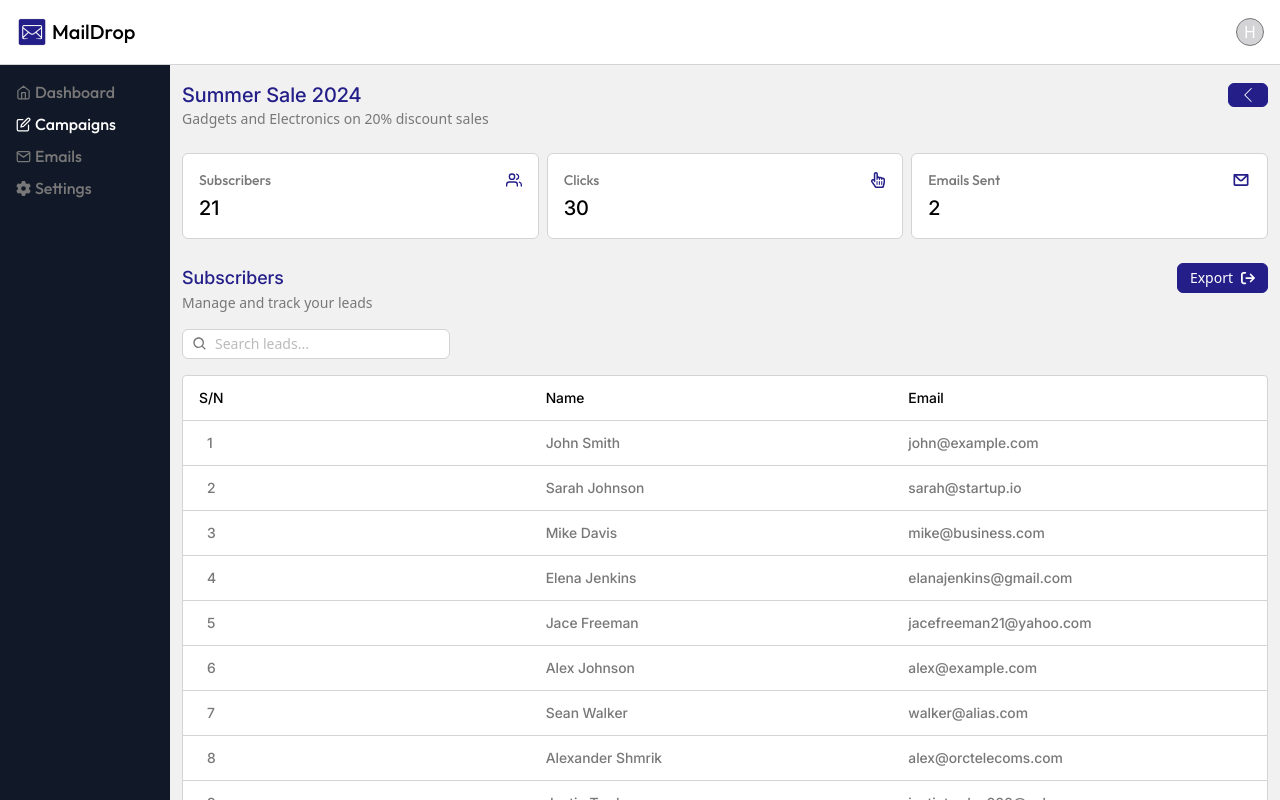
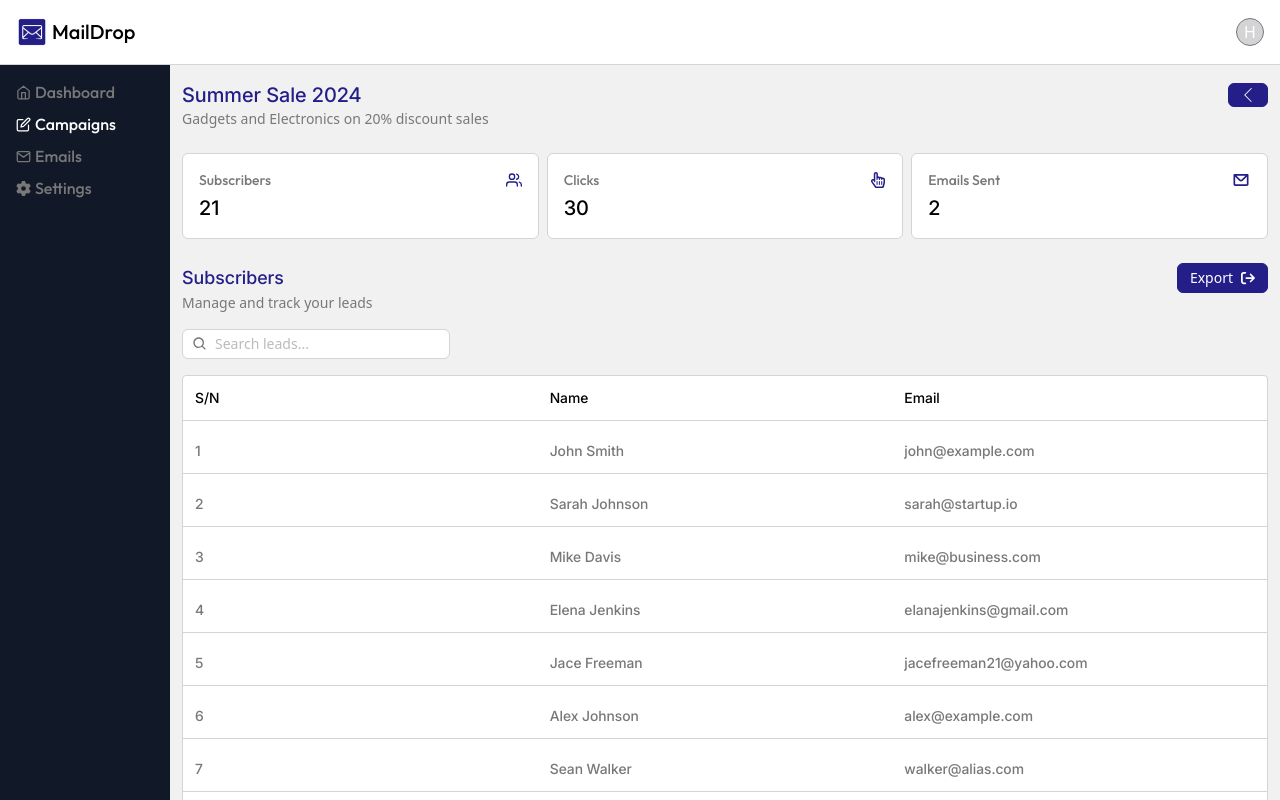
Before and after one commit to Habeebamoo/MailDrop, a React (Vite) app in the folder client/: page /dashboard/campaigns in a window 1280 px wide. Both pictures are taken after a click on the element 1127 px from the left and 381 px from the top of the page. Shown: the top 800 px of the page. Built offline with nearby package versions, Linux system fonts and the light colour scheme.

Commit message:
updated client pages

```diff
--- a/client/src/components/dashboard/campaign/Campaign.tsx
+++ b/client/src/components/dashboard/campaign/Campaign.tsx
@@ -1,10 +1,11 @@
 import { BiSearch, BiTrash } from "react-icons/bi"
 import { FaArrowRightFromBracket, FaGears } from "react-icons/fa6"
-import { SlArrowLeft, SlArrowRight } from "react-icons/sl"
+import { SlArrowLeft } from "react-icons/sl"
 import { useTheme } from "../../../context/ThemeContext"
 import { CgMail } from "react-icons/cg"
 import { FiLink, FiUsers } from "react-icons/fi"
 import { FaRegHandPointer } from "react-icons/fa"
+import Pagination from "./Pagination"
 
 const Campaign = ({ setActiveTab }: { setActiveTab: React.Dispatch<React.SetStateAction<"campaigns" | "new" | "leads">>
 }) => {
@@ -14,7 +15,6 @@ const Campaign = ({ setActiveTab }: { setActiveTab: React.Dispatch<React.SetStat
     setActiveTab("campaigns")
   }
 
-  //default
   const Leads = [
     {"name": "John Smith", "email": "john@example.com"},
     {"name": "Sarah Johnson", "email": "sarah@startup.io"},
@@ -26,6 +26,7 @@ const Campaign = ({ setActiveTab }: { setActiveTab: React.Dispatch<React.SetStat
     {"name": "Alexander Shmrik", "email": "alex@orctelecoms.com"},
     {"name": "Justin Trudae", "email": "justintrudae200@yahoo.com"},
     {"name": "John Charpel", "email": "johncharpel98@gmail.com"},
+    {"name": "Emerik Chan", "email": "chanemerik@gmail.com"},
   ];
 
   return (
@@ -78,34 +79,7 @@ const Campaign = ({ setActiveTab }: { setActiveTab: React.Dispatch<React.SetStat
         />
         <BiSearch className="absolute top-[7px] left-[10px]" />
       </div>
-      <div className="bg-white dark:bg-gray-900 border-1 border-accentLight dark:border-gray-800 rounded-sm mt-4">
-        <div className="grid grid-cols-4 md:grid-cols-3 gap-1 font-inter text-sm border-b-1 border-b-accentLight dark:border-gray-700 dark:text-white py-3">
-          <p className="pl-4">S/N</p>
-          <p>Name</p>
-          <p>Email</p>
-        </div>
-
-        {Leads.map((lead, i) => {
-          return (
-            <>
-            <div className="grid grid-cols-4 md:grid-cols-3 gap-1 font-inter text-sm border-b-1 border-b-accentLight dark:border-gray-700 text-accent py-3">
-              <p className="pl-6">{i+1}</p>
-              <p>{lead.name}</p>
-              <p>{lead.email}</p>
-            </div>
-            </>
-          )
-        })}
-
-      </div>
-      <div className="flex-center gap-2 mt-4 text-accent">
-        <div className="cursor-pointer py-2 px-3 hover:bg-white rounded-lg"><SlArrowLeft /></div>
-        <div className="bg-white py-2 px-3 rounded-lg">1</div>
-        <div className="py-2 px-3 rounded-lg">2</div>
-        <div className="py-2 px-3 rounded-lg">3</div>
-        <div className="cursor-pointer py-2 px-3 hover:bg-white rounded-lg"><SlArrowRight /></div>
-      </div>
-
+      <Pagination data={Leads} />
       <div className="p-6 rounded-md bg-white dark:bg-gray-900 dark:border-1 dark:border-gray-800 mt-6">
         <div className="flex-start gap-2 text-primary dark:text-white">
           <FaGears size={20} />
--- a/client/src/components/dashboard/campaign/Dashboard.tsx
+++ b/client/src/components/dashboard/campaign/Dashboard.tsx
@@ -1,4 +1,4 @@
-import { SlArrowLeft, SlArrowRight } from "react-icons/sl"
+import { SlArrowRight } from "react-icons/sl"
 import { useTheme } from "../../../context/ThemeContext"
 import { IoIosSend } from "react-icons/io";
 import { BiPlus } from "react-icons/bi";
@@ -72,13 +72,6 @@ const Dashboard = ({ setActiveTab }: { setActiveTab: React.Dispatch<React.SetSta
           </div>
         </div>
       </div>
-      <div className="flex-center gap-2 mt-4 text-accent">
-        <div className="cursor-pointer py-2 px-3 hover:bg-white rounded-lg"><SlArrowLeft /></div>
-        <div className="bg-white py-2 px-3 rounded-lg">1</div>
-        <div className="py-2 px-3 rounded-lg">2</div>
-        <div className="py-2 px-3 rounded-lg">3</div>
-        <div className="cursor-pointer py-2 px-3 hover:bg-white rounded-lg"><SlArrowRight /></div>
-      </div>
     </section>
   )
 }
--- /dev/null
+++ b/client/src/components/dashboard/campaign/Pagination.tsx
@@ -0,0 +1,55 @@
+import { useState } from "react";
+
+const Pagination = ({ data }: { data: any[] }) => {
+  const [currentPage, setCurrentPage] = useState<number>(1)
+
+  const ITEMS_PER_PAGE = 10;
+  const totalPages = Math.ceil(data.length / ITEMS_PER_PAGE);
+  const startIndex = (currentPage - 1) * ITEMS_PER_PAGE;
+  const currentItems = data.slice(startIndex, startIndex + ITEMS_PER_PAGE);
+
+  return (
+    <>
+      <div className="bg-white dark:bg-gray-900 border-1 border-accentLight dark:border-gray-800 rounded-sm mt-4">
+        <div className="grid grid-cols-1 md:grid-cols-3 gap-1 font-inter text-sm border-b-1 border-b-accentLight dark:border-gray-700 dark:text-white p-3">
+          <p className="w-7">S/N</p>
+          <p>Name</p>
+          <p>Email</p>
+        </div>
+
+        <div className="mt-2 space-y-2">
+          {currentItems.map((data, i) => {
+            return (
+            <div className="grid grid-cols-1 md:grid-cols-3 gap-1 font-inter text-sm border-b-1 border-b-accentLight dark:border-gray-700 text-accent p-3">
+              <p className="w-6">{i+1}</p>
+              <p className="break-words">{data.name}</p>
+              <p className="break-words">{data.email}</p>
+            </div>
+            )
+          })}
+        </div>
+      </div>
+      <div className="flex-center gap-2 mt-4 text-accent">
+        <button
+          onClick={() => setCurrentPage((prev) => Math.max(prev - 1, 1))}
+          className="px-4 py-1 bg-gray-200 rounded hover:bg-gray-300 disabled:opacity-50 cursor-pointer"
+          disabled={currentPage === 1}
+        >
+          Prev
+        </button>
+        <span className="px-4 py-1 text-sm text-gray-600">
+          Page {currentPage} of {totalPages}
+        </span>
+        <button
+          onClick={() => setCurrentPage((prev) => Math.min(prev + 1, totalPages))}
+          className="px-4 py-1 bg-gray-200 rounded hover:bg-gray-300 disabled:opacity-50 cursor-pointer"
+          disabled={currentPage === totalPages}
+        >
+          Next
+        </button>
+      </div>
+    </>
+  )
+}
+
+export default Pagination
--- a/client/src/components/home/Hero.tsx
+++ b/client/src/components/home/Hero.tsx
@@ -27,7 +27,7 @@ const Hero = () => {
         </div>
         <div className="max-sm:my-20 lg:ml-5">
           <div className="flex-center">
-            <img src={heroImg} className="max-lg:h-[350px] lg:h-[250px]" />
+            <img src={heroImg} className="max-lg:h-[300px] lg:h-[250px]" />
           </div>
         </div>
       </div>
--- a/client/src/pages/AuthPage.tsx
+++ b/client/src/pages/AuthPage.tsx
@@ -51,7 +51,7 @@ const AuthPage = () => {
                 type="text"
                 id="name"
                 name="name"
-                className="block py-2 px-3 border-1 w-full text-accent rounded-md border-accentLight placeholder:text-sm font-outfit"
+                className="block py-2 px-3 border-1 w-full rounded-md border-accentLight placeholder:text-sm font-outfit"
                 placeholder="Enter your Fullname"
                 required
               />
@@ -63,7 +63,7 @@ const AuthPage = () => {
               type="email"
               id="email"
               name="email"
-              className="block py-2 px-3 border-1 w-full text-accent rounded-md border-accentLight placeholder:text-sm font-outfit"
+              className="block py-2 px-3 border-1 w-full rounded-md border-accentLight placeholder:text-sm font-outfit"
               placeholder="Enter your Email Address"
               required
             />
@@ -74,7 +74,7 @@ const AuthPage = () => {
               type={passwordShown ? "text" : "password"}
               id="password"
               name="password"
-              className="block py-2 px-3 border-1 w-full text-accent rounded-md border-accentLight placeholder:text-sm font-outfit" placeholder="Enter your Password"
+              className="block py-2 px-3 border-1 w-full rounded-md border-accentLight placeholder:text-sm font-outfit" placeholder="Enter your Password"
               required
             />
             <div onClick={togglePassword} className="absolute top-[42px] right-[10px] cursor-pointer">{passwordIcon}</div>
```
